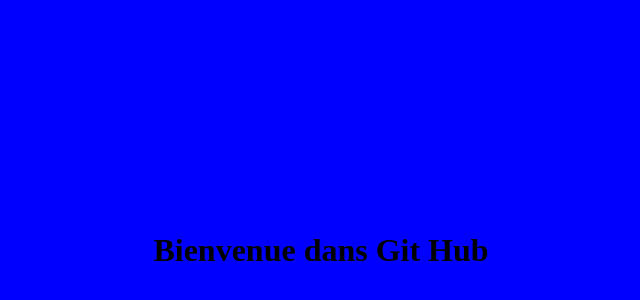
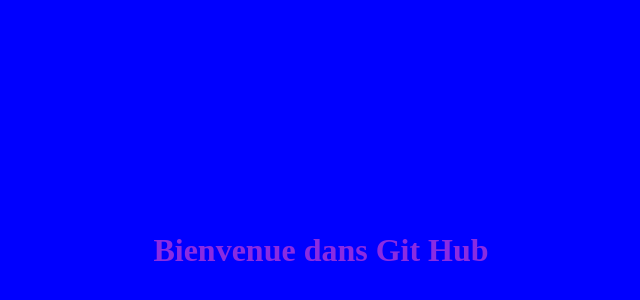
Before and after one commit to tantelinirinarav/GIGATHECFIANARANTSOA, a plain HTML site: page index.html in a window 1280 px wide. Shown: the part 42-342 px from the top of the page, without its empty margins (319-959 px from the left). Drawn offline with Linux system fonts and the light colour scheme.

Commit message:
modification du couleur du texte

```diff
--- a/index.html
+++ b/index.html
@@ -4,9 +4,9 @@
     <meta charset="UTF-8">
     <meta http-equiv="X-UA-Compatible" content="IE=edge">
     <meta name="viewport" content="width=device-width, initial-scale=1.0">
-    <title>Mon premier git projet git Hug </title>
+    <title>Mon premier projet git Hug </title>
 </head>
 <body style="background-color: blue;">
-       <h1 style="padding-top: 20%; padding-bottom: 20%; text-align: center;">Bienvenue dans Git Hub </h1>
+       <h1 style="padding-top: 20%; padding-bottom: 20%; text-align: center; color: blueviolet;">Bienvenue dans Git Hub </h1>
 </body>
 </html>
```
